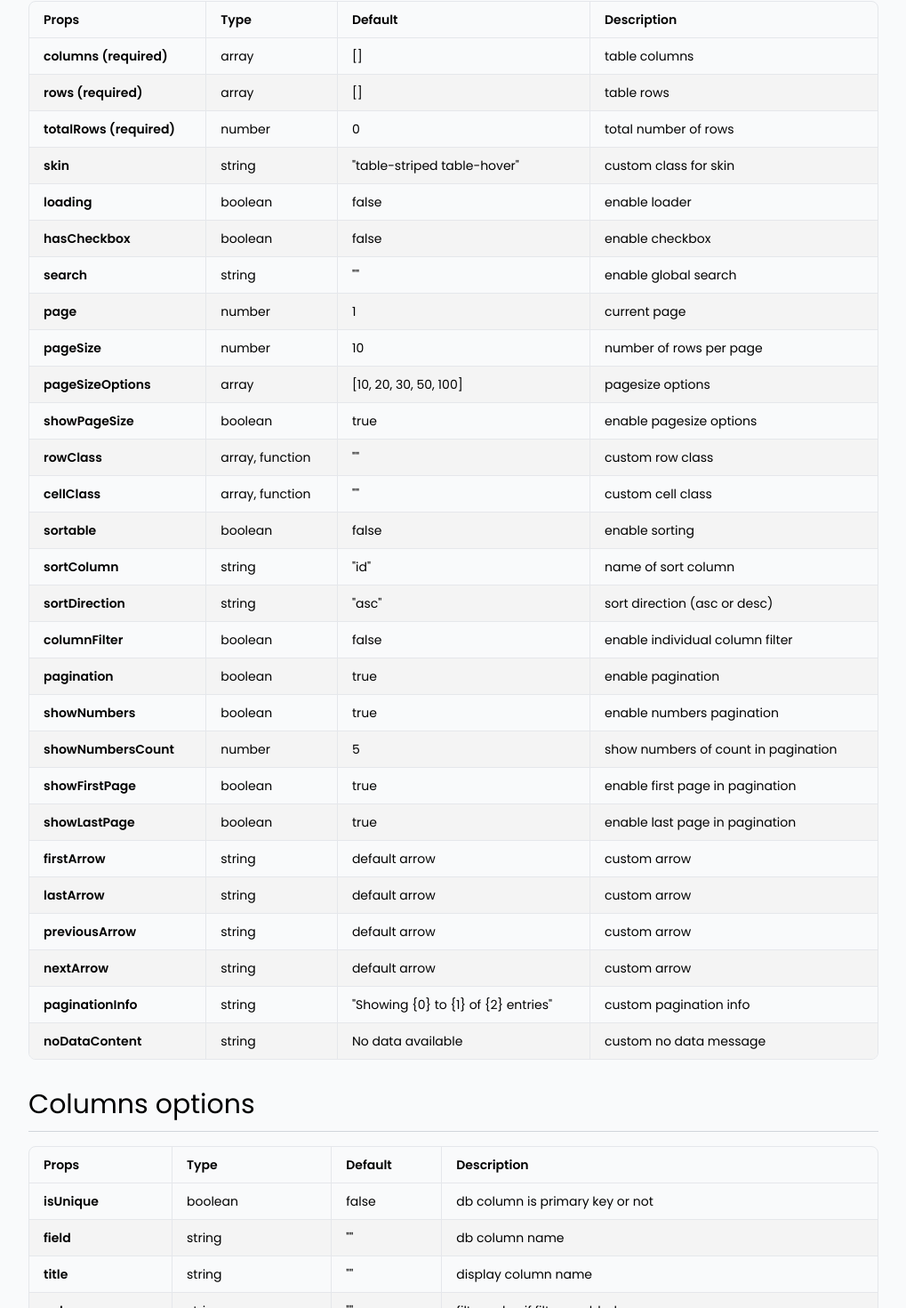
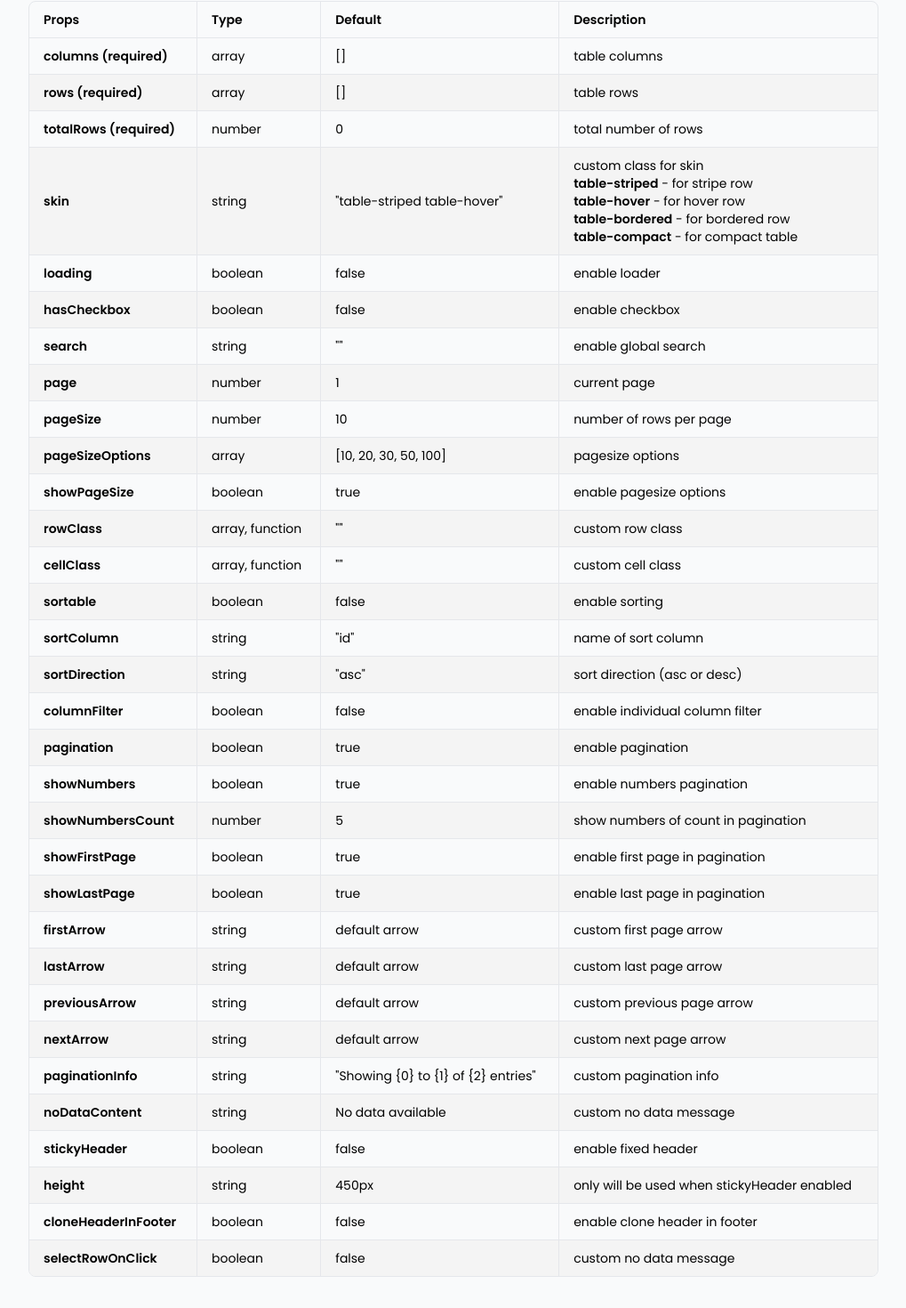
Before and after one commit to bhaveshpatel200/vue3-datatable-document, a Nuxt app: page / in a window 1280 px wide. Shown: the part 850-2320 px from the top of the page at 89% size, without its empty margins (260-1279 px from the left). Built offline with nearby package versions, Linux system fonts and the light colour scheme.

Commit message:
Initial commit

```diff
--- a/components/layout/layout-sidebar.vue
+++ b/components/layout/layout-sidebar.vue
@@ -48,6 +48,9 @@
           <li class="sub-item">
             <NuxtLink to="/#license"><span class="mr-2 text-2xl leading-5">•</span> License </NuxtLink>
           </li>
+          <li class="sub-item">
+            <NuxtLink to="/#support"><span class="mr-2 text-2xl leading-5">•</span> Support </NuxtLink>
+          </li>
         </ul>
 
         <li class="px-3 pt-5 pb-3 text-sm font-semibold leading-none uppercase text-black">Examples</li>
--- a/layouts/default.vue
+++ b/layouts/default.vue
@@ -1,8 +1,6 @@
 <template>
   <div class="relative">
-    <div
-      class="antialiased font-poppins font-normal text-sm text-black bg-gray-50 min-h-screen"
-    >
+    <div class="antialiased font-poppins font-normal text-sm text-black bg-gray-50 min-h-screen">
       <!--  BEGIN SIDEBAR  -->
       <layout-sidebar />
       <!--  END SIDEBAR  -->
@@ -25,5 +23,9 @@
   </div>
 </template>
 <script setup>
-const appConfig = useAppConfig();
+  const appConfig = useAppConfig();
+  const nuxtApp = useNuxtApp();
+  nuxtApp.hook('page:finish', () => {
+    window.scrollTo(0, 0);
+  });
 </script>
--- a/pages/index.vue
+++ b/pages/index.vue
@@ -70,7 +70,13 @@
                 <td class="font-semibold">skin</td>
                 <td align="left">string</td>
                 <td>"table-striped table-hover"</td>
-                <td>custom class for skin</td>
+                <td>
+                  custom class for skin <br />
+                  <strong>table-striped</strong> - for stripe row <br />
+                  <strong>table-hover</strong> - for hover row <br />
+                  <strong>table-bordered</strong> - for bordered row <br />
+                  <strong>table-compact</strong> - for compact table
+                </td>
               </tr>
               <tr>
                 <td class="font-semibold">loading</td>
@@ -184,25 +190,25 @@
                 <td class="font-semibold">firstArrow</td>
                 <td align="left">string</td>
                 <td>default arrow</td>
-                <td>custom arrow</td>
+                <td>custom first page arrow</td>
               </tr>
               <tr>
                 <td class="font-semibold">lastArrow</td>
                 <td align="left">string</td>
                 <td>default arrow</td>
-                <td>custom arrow</td>
+                <td>custom last page arrow</td>
               </tr>
               <tr>
                 <td class="font-semibold">previousArrow</td>
                 <td align="left">string</td>
                 <td>default arrow</td>
-                <td>custom arrow</td>
+                <td>custom previous page arrow</td>
               </tr>
               <tr>
                 <td class="font-semibold">nextArrow</td>
                 <td align="left">string</td>
                 <td>default arrow</td>
-                <td>custom arrow</td>
+                <td>custom next page arrow</td>
               </tr>
               <tr>
                 <td class="font-semibold">paginationInfo</td>
@@ -214,6 +220,31 @@
                 <td class="font-semibold">noDataContent</td>
                 <td align="left">string</td>
                 <td>No data available</td>
+                <td>custom no data message</td>
+              </tr>
+
+              <tr>
+                <td class="font-semibold">stickyHeader</td>
+                <td align="left">boolean</td>
+                <td>false</td>
+                <td>enable fixed header</td>
+              </tr>
+              <tr>
+                <td class="font-semibold">height</td>
+                <td align="left">string</td>
+                <td>450px</td>
+                <td>only will be used when stickyHeader enabled</td>
+              </tr>
+              <tr>
+                <td class="font-semibold">cloneHeaderInFooter</td>
+                <td align="left">boolean</td>
+                <td>false</td>
+                <td>enable clone header in footer</td>
+              </tr>
+              <tr>
+                <td class="font-semibold">selectRowOnClick</td>
+                <td align="left">boolean</td>
+                <td>false</td>
                 <td>custom no data message</td>
               </tr>
             </tbody>
@@ -364,6 +395,15 @@
             <tr>
               <td class="font-semibold">filterChange</td>
               <td>will trigger when column filter changed</td>
+            </tr>
+
+            <tr>
+              <td class="font-semibold">rowClick</td>
+              <td>will trigger when row clicked</td>
+            </tr>
+            <tr>
+              <td class="font-semibold">rowDBClick</td>
+              <td>will trigger when row double clicked</td>
             </tr>
           </tbody>
         </table>
@@ -526,6 +566,18 @@
         <a target="_blank" href="http://opensource.org/licenses/MIT" class="text-primary hover:underline"> [MIT license] </a>
       </div>
     </div>
+    <div id="support" class="pb-28">
+      <h2 class="text-3xl py-3 border-b border-gray-300 mb-4">Support</h2>
+      <div>
+        <a href="https://www.buymeacoffee.com/bhplugin" target="_blank">
+          <img
+            src="https://cdn.buymeacoffee.com/buttons/v2/default-yellow.png"
+            alt="Buy Me A Coffee"
+            style="height: 60px !important; width: 217px !important"
+          />
+        </a>
+      </div>
+    </div>
   </div>
 </template>
 
```
Also changed, not shown: 1 other file (tests, documents, lock files or other folders).
